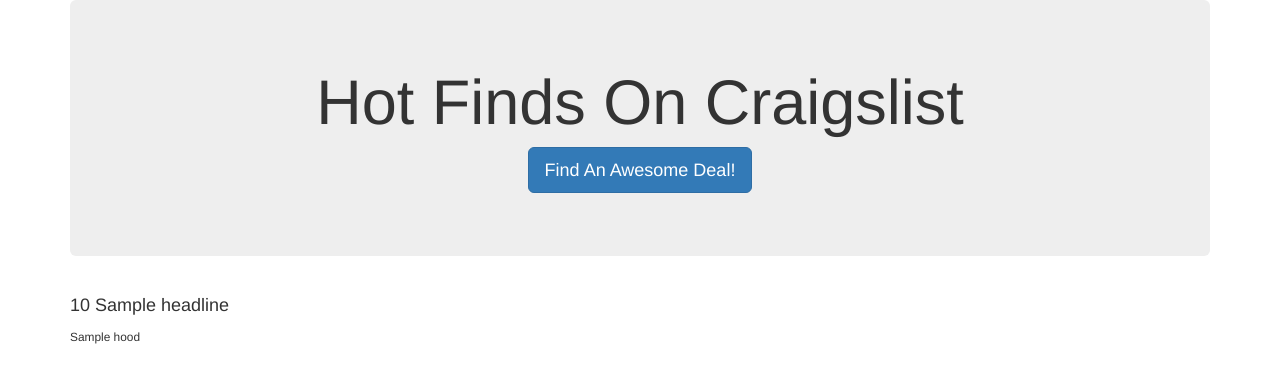
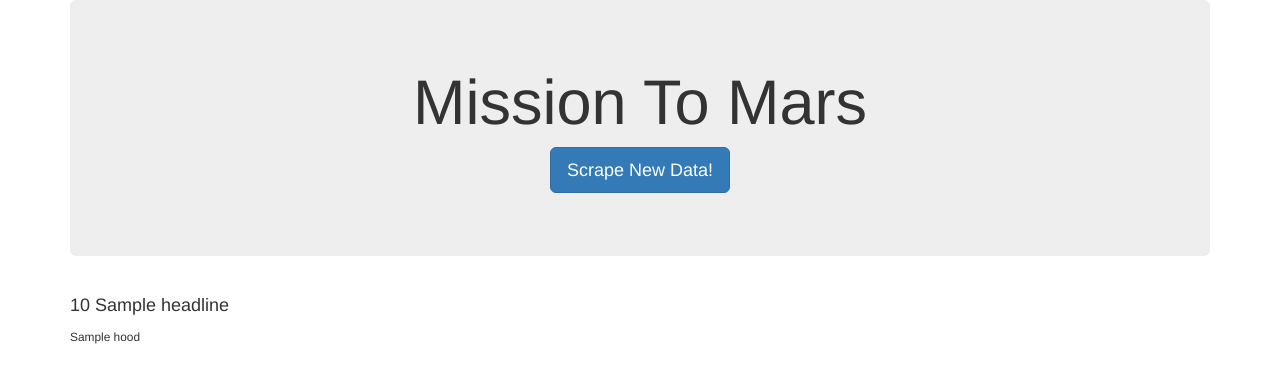
Before and after one commit to cjbeimfohr13/web-scraping-challenge, a Python web app: template Mission_To_Mars/templates/index.html in a window 1280 px wide. Shown: the top 383 px of the page. Run offline with Jinja, Linux system fonts and the light colour scheme; the template is opened without the code that fills it: most values are stand-ins (such as "Sample title", 1, 10 or a date in 2020); some libraries are stand-ins or nearby versions.

Commit message:
updating mars hemispheres

```diff
--- a/Mission_To_Mars/app.py
+++ b/Mission_To_Mars/app.py
@@ -5,6 +5,10 @@
 
 @app.route('/')
 def index():
+    return render_template("index.html", listings=listings)
+
+@app.route("/scrape")
+def scraper():
 
 
 if __name__ == "__main__":
--- a/Mission_To_Mars/templates/index.html
+++ b/Mission_To_Mars/templates/index.html
@@ -13,8 +13,8 @@
   <div class="container">
 
     <div class="jumbotron text-center">
-      <h1>Hot Finds On Craigslist</h1>
-      <p><a class="btn btn-primary btn-lg" href="/scrape" role="button">Find An Awesome Deal!</a></p>
+      <h1>Mission To Mars</h1>
+      <p><a class="btn btn-primary btn-lg" href="/scrape" role="button">Scrape New Data!</a></p>
     </div>
 
     <!-- Craigslist Listings -->
```
Also changed, not shown: 1 other file.
